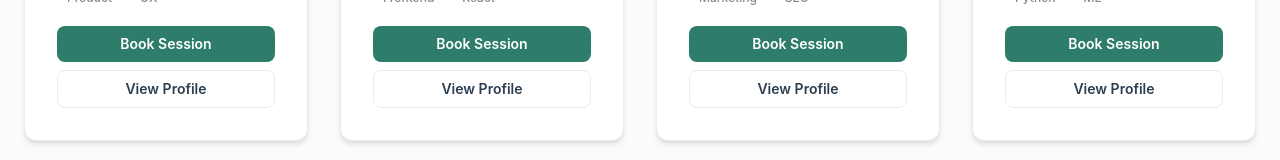
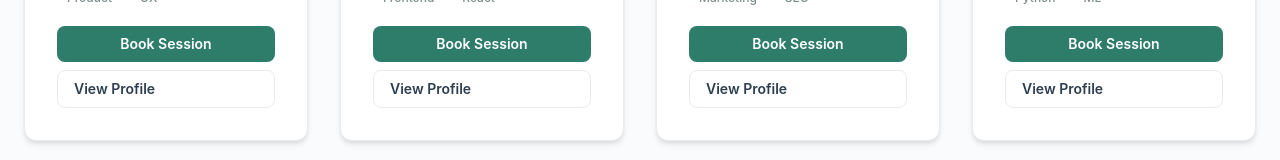
Before and after one commit to abdallaskar/Daf3a, a React (Vite) app: page /findMentors in a window 1280 px wide. Shown: the part 721-881 px from the top of the page. Built offline with nearby package versions, Linux system fonts and the light colour scheme.

Commit message:
Add mentorDetails route

```diff
--- a/src/App.jsx
+++ b/src/App.jsx
@@ -5,6 +5,7 @@ import LayOut from "./components/LayOut/LayOut";
 import Login from "./pages/Login/Login";
 import Signup from "./pages/Register/Signup";
 import FindMentors from "./pages/FindMentors/FindMentors";
+import MentorDetails from "./pages/MentorDetails/MentorDetails";
 
 function App() {
   return (
@@ -12,10 +13,11 @@ function App() {
       <Routes>
         <Route element={<LayOut />}>
           <Route path="/" element={<Home />} />
-          <Route path="/FindMentors" element={<FindMentors />} />
+          <Route path="/findMentors" element={<FindMentors />} />
+          <Route path="/mentorDetails/:id" element={<MentorDetails />} />
         </Route>
 
-        <Route path="/Signup" element={<Signup />} />
+        <Route path="/signup" element={<Signup />} />
         <Route path="/login" element={<Login />} />
       </Routes>
     </>
--- a/src/pages/FindMentors/MentorCard.jsx
+++ b/src/pages/FindMentors/MentorCard.jsx
@@ -1,5 +1,6 @@
 import { MdOutlineVerified } from "react-icons/md";
 import { FaStar } from "react-icons/fa6";
+import { Link } from "react-router";
 function MentorCard({ mentor }) {
   return (
     <>
@@ -44,9 +45,12 @@ function MentorCard({ mentor }) {
             <button className="btn-primary rounded-lg px-4 py-2 text-sm font-semibold">
               Book Session
             </button>
-            <button className="btn-secondary text-brand border border-primary rounded-lg px-4 py-2 text-sm font-semibold   ">
+            <Link
+              to={`/mentorDetails/${mentor.id}`}
+              className="btn-secondary text-brand border border-primary rounded-lg px-4 py-2 text-sm font-semibold   "
+            >
               View Profile
-            </button>
+            </Link>
           </div>
         </div>
       </div>
--- a/src/pages/Login/Login.jsx
+++ b/src/pages/Login/Login.jsx
@@ -135,7 +135,7 @@ function Login() {
               <div className="flex items-center justify-between">
                 <div className="flex items-center">
                   <input
-                    className="h-4 w-4  checkbox"
+                    className="h-4 w-4  checked:bg-primary"
                     id="remember-me"
                     name="remember-me"
                     type="checkbox"
--- /dev/null
+++ b/src/pages/MentorDetails/MentorDetails.jsx
@@ -0,0 +1,9 @@
+function MentorDetails() {
+    return (
+        <div>
+
+        </div>
+    )
+}
+
+export default MentorDetails
--- a/src/services/authService.js
+++ b/src/services/authService.js
@@ -13,7 +13,6 @@ export const signUp = async (userData) => {
     throw error;
   }
 };
-
 export const signin = async (userData) => {
   try {
     const response = await axios.post(`${URL}/login`, userData);
```
